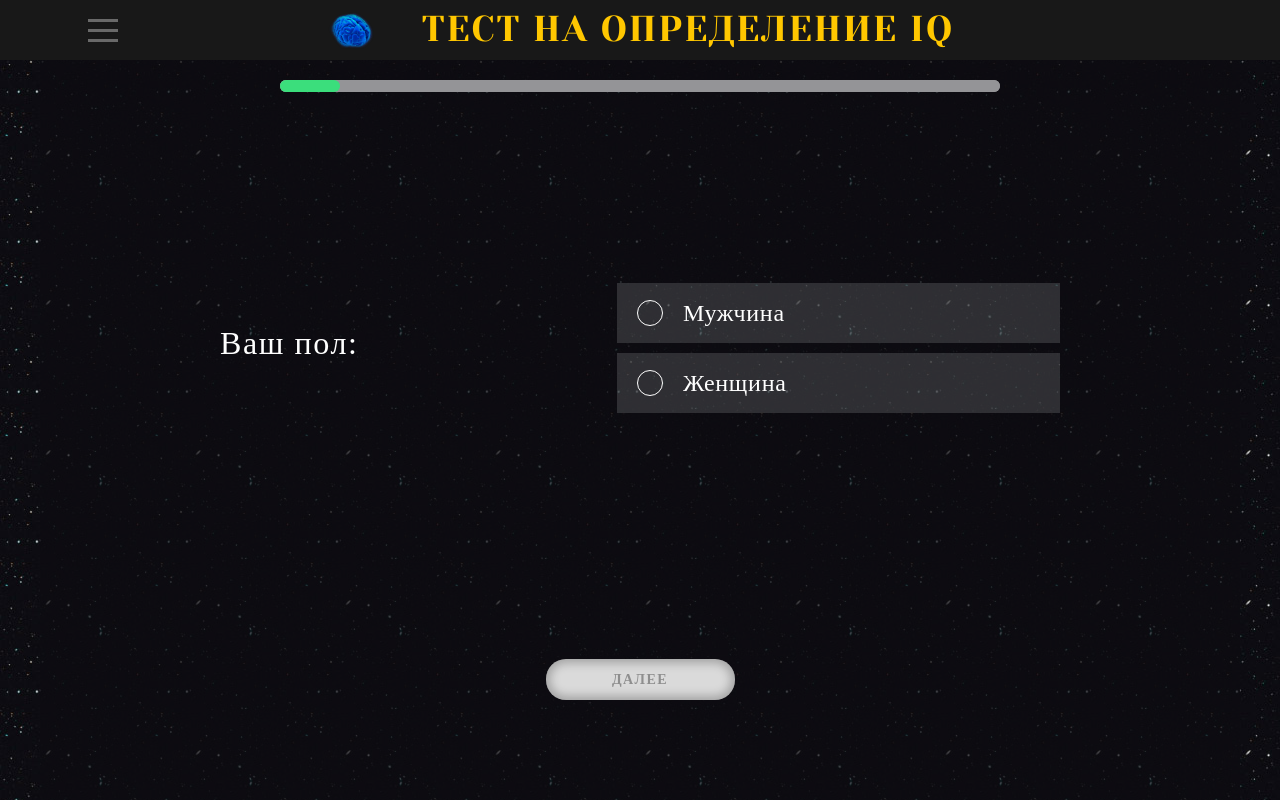
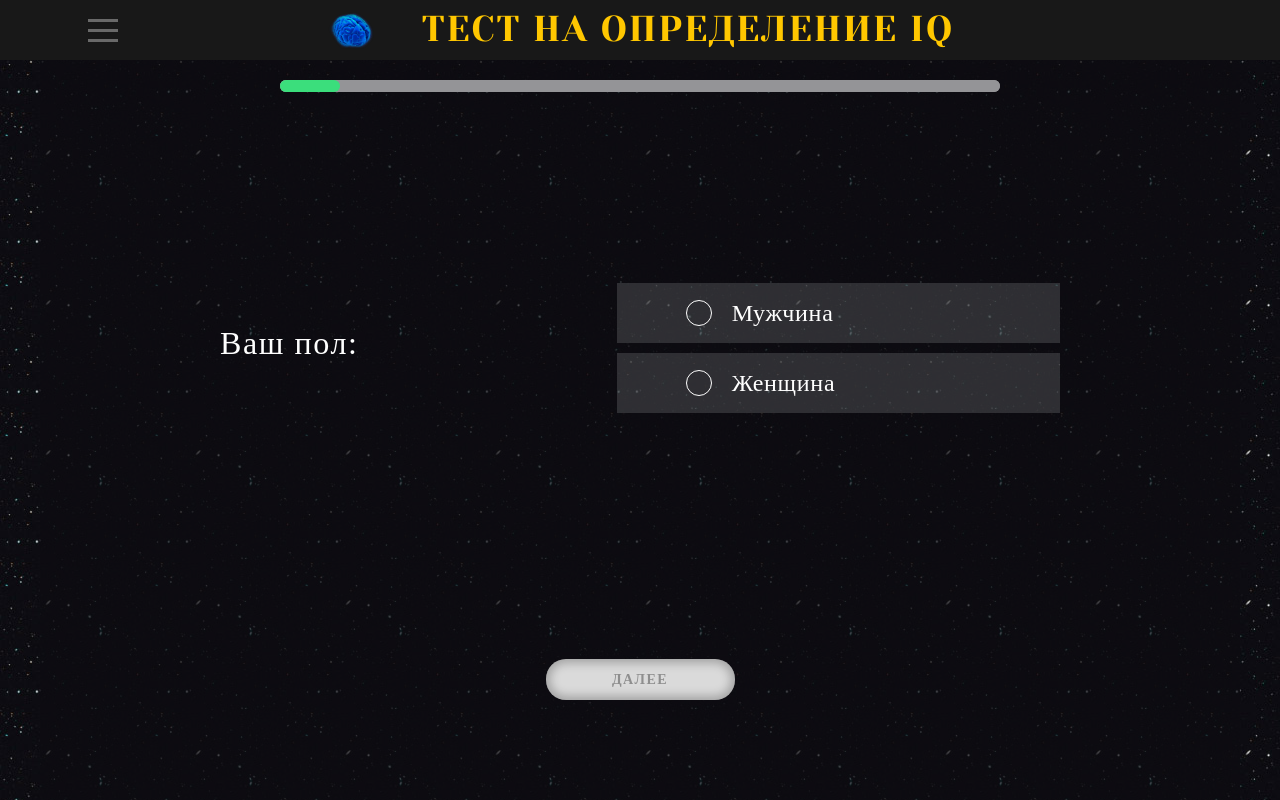
Before and after one commit to krikun1983/test-spa, a Vue app: page /test/1 in a window 1280 px wide. Built offline with nearby package versions, Linux system fonts and the light colour scheme; a web font is replaced by a local one.

Commit message:
fix: style margin test page

```diff
--- a/src/components/test-page/TestFormItemDefault.vue
+++ b/src/components/test-page/TestFormItemDefault.vue
@@ -51,7 +51,7 @@ export default {
     @include flex-left();
     width: 100%;
     min-height: 15vw;
-    margin-left: 11%;
+    padding-left: 11%;
     padding-right: 10%;
     font-size: 6vw;
     line-height: 1.2;
```
